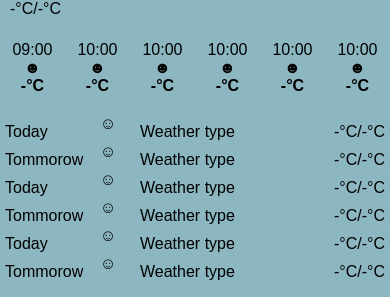
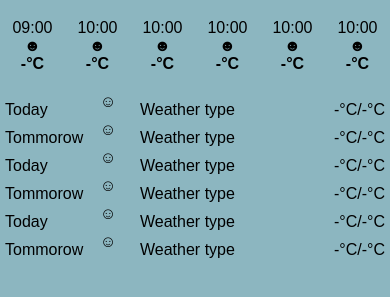
Before and after one commit to patrykmazurek66/WeatherApp2.0, a plain HTML site: page index.html in a window 390 px wide. Shown: the part 311-608 px from the top of the page. Drawn offline with Linux system fonts and the light colour scheme; no server answers.

Commit message:
mobile version fix

```diff
--- a/css/style.css
+++ b/css/style.css
@@ -15,7 +15,6 @@ body{
 section.weather{
     position: relative;
     background-color: rgb(140, 182, 192);
-    /* background-image: url('/backgrounds/rain.gif'); */
     background-position: center;
     background-size: cover;
     height: 800px;
@@ -148,9 +147,11 @@ section.weather{
 }
 
 
-@media (max-width: 500px) {
-   .weather{
-       width: 100%;
-       height: 100%;
+@media screen and (max-width: 500px) {
+    body{
+        align-items: flex-start;
+    }
+   section.weather{
+     min-height: 800px;
    }
 }
```
